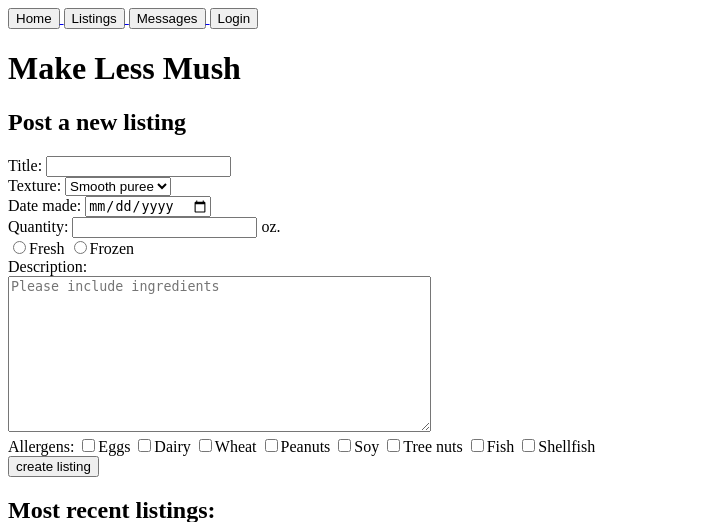
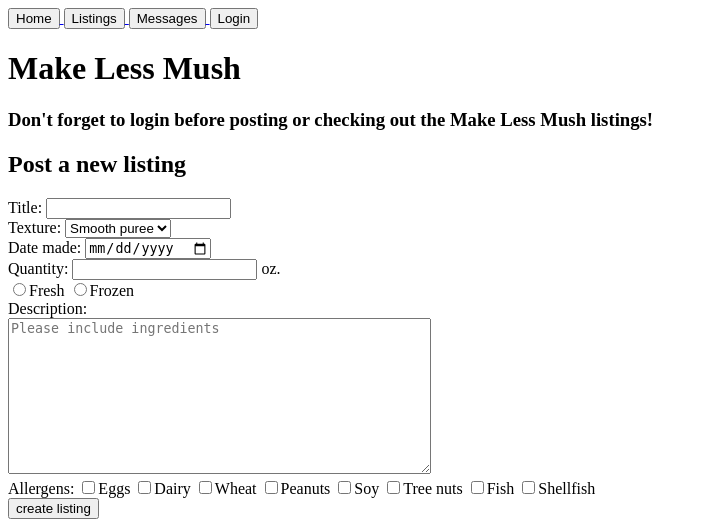
Before and after one commit to akvanhar/HB-FinalProject, a Flask app: page / in a window 1280 px wide. Shown: the top 522 px of the page, without its empty margins (0-707 px from the left). Run offline with Flask 2, Linux system fonts and the light colour scheme; data that the repository does not hold is empty; some libraries are stand-ins or nearby versions.

Commit message:
added restrictions to most parts of MLM

```diff
--- a/seed.py
+++ b/seed.py
@@ -12,6 +12,7 @@ def load_users():
 
     for line in user_file:
         email, password, fname, lname, fbid = line.split("|")
+        fbid = int(fbid)
         User.add_user(email, fname, lname, password, fbid)
 
 def load_listings():
@@ -38,6 +39,6 @@ def load_messages():
 if __name__ == "__main__":
     connect_to_db(app)
 
-    # load_users()
+    load_users()
     # load_listings()
-    load_messages()
+    # load_messages()
--- a/server.py
+++ b/server.py
@@ -1,4 +1,5 @@
 """Make Less Mush"""
+import os
 
 from jinja2 import StrictUndefined
 
@@ -16,7 +17,7 @@ from titlecase import titlecase
 app = Flask(__name__)
 
 #Required to use Flask sessions and the debug toolbar:
-app.secret_key = "abc123"
+app.secret_key = os.environ['FLASK_SECRET_KEY']
 
 #Set this in order to raise Jinja errors.
 app.jinja_env.undefined = StrictUndefined
@@ -64,10 +65,16 @@ def facebook_login():
 	fb_email = request.form.get('fbEmail')
 	current_acces_token = request.form.get('accessToken')
 
+	print "fb_user_id: ", fb_user_id
+
 	fb_user = User.query.filter_by(fb_id=fb_user_id).first()
+
+	print "fb_user: ", fb_user
+
 
 	if fb_user:
 		# User has previously logged into MLM
+		print "Hi. You're already a user."
 		user_id = fb_user.user_id
 		session['user_id'] = user_id
 		session['current_acces_token'] = current_acces_token
@@ -131,6 +138,7 @@ def signup_portal():
 @app.route('/fblogout_portal')
 def logout_portal():
 	"""Handles logout of MLM"""
+	# FIXTHIS
 
 	return redirect('/login')
 
@@ -138,71 +146,99 @@ def logout_portal():
 def postlisting():
 	"""Handles a new listing being submitted"""
 
-	title = request.form.get('title')
-	title = titlecase(title)
-	texture = request.form.get('texture')
-	datemade = request.form.get('datemade')
-	quantity = request.form.get('quantity')
-	freshfrozen = request.form.get('freshfrozen')
-	description = request.form.get('description')
-	allergens = request.form.getlist('allergens')
-	user_id = session['user_id']
+	if 'user_id' not in session:
+		#users who are not logged in cannot post a new listing
+		flash('Please login to post a Make Less Mush listing')
+		return redirect('/login')
+	else:
+		title = request.form.get('title')
+		title = titlecase(title)
+		texture = request.form.get('texture')
+		datemade = request.form.get('datemade')
+		quantity = request.form.get('quantity')
+		freshfrozen = request.form.get('freshfrozen')
+		description = request.form.get('description')
+		allergens = request.form.getlist('allergens')
+		user_id = session['user_id']
 
-	print "title: ", title
+		print "title: ", title
 
-	allergen = Allergen.add_allergen(allergens)
-	allergen_id = allergen.allergen_id
+		allergen = Allergen.add_allergen(allergens)
+		allergen_id = allergen.allergen_id
 
-	Food.add_food(title, texture, datemade, quantity, freshfrozen, description, allergen_id, user_id)
+		Food.add_food(title, texture, datemade, quantity, freshfrozen, description, allergen_id, user_id)
 
-	flash('Your listing has been successfully posted!')
+		flash('Your listing has been successfully posted!')
 
-	return redirect('/')
+		return redirect('/')
 
 @app.route('/listings')
 def listings():
 	"""Lists all the food listings"""
 
-	foods = Food.query.order_by(desc('post_date')).all()
-
-	return render_template('listings.html', foods=foods)
+	if 'user_id' not in session:
+		#users who are not logged in cannot view complete list of listings
+		flash('Please login to view the complete list of Make Less Mush listings.')
+		return redirect('/login')
+	else:
+		foods = Food.query.order_by(desc('post_date')).all()
+		return render_template('listings.html', foods=foods)
 
 @app.route('/listings/<int:food_id>')
 def food_info(food_id):
     """Display information about a specific food listing"""
 
-    food_listing = Food.query.get(food_id)
-    print food_listing
+    if 'user_id' not in session:
+    	#users who are not logged in cannot view listings details
+    	flash('Please login to view the details of that particular listing')
+    	return redirect('/login')
+    else:
+    	#get specific listing from db.
+    	food_listing = Food.query.get(food_id)
 
-    return render_template('food_info.html', food_listing=food_listing)
+    	return render_template('food_info.html', food_listing=food_listing)
 
 @app.route('/messages')
 def messages():
 	"""Displays messages for that specific user"""
 
-	current_user_id = session['user_id']
-	user_messages = Message.query.filter_by(receiver_id=current_user_id)
-	user_messages_by_date = user_messages.order_by(desc('datetime_sent'))
-	user_messages_by_status = user_messages.order_by('read_status').all()
+	if 'user_id' not in session:
+		#users who are not logged in cannot view their messages.
+		flash('Please login to view your messages.')
+		return redirect('/login')
+	else:
+		#Get the messages for that particular user.
+		current_user_id = session['user_id']
+		user_messages = Message.query.filter_by(receiver_id=current_user_id)
+		user_messages_by_date = user_messages.order_by(desc('datetime_sent'))
+		user_messages_by_status = user_messages.order_by('read_status').all()
 
-	return render_template('messages.html', user_messages=user_messages_by_status)
+		return render_template('messages.html', user_messages=user_messages_by_status)
 
 @app.route('/send_message', methods=['POST'])
 def send_message():
 	"""Handles sending a message to a specific user"""
 
-	message = request.form.get('message')
-	current_user_id = session['user_id']
-	posting_user = request.form.get('posting_user')
+	if 'user_id' not in session:
+		#users who are not logged in cannot send messages.
+		flash('Please login to send a message.')
+		return redirect('/login')
+	else:
+		#create a message field in the db.
+		message = request.form.get('message')
+		current_user_id = session['user_id']
+		posting_user = request.form.get('posting_user')
 
-	Message.add_message(current_user_id, posting_user, message)
+		Message.add_message(current_user_id, posting_user, message)
 
-	flash('Your message has been sent.')
+		flash('Your message has been sent.')
 
-	return redirect('/')
+		return redirect('/')
 
 @app.route('/change-read-status', methods=['POST'])
 def change_read_status():
+	"""change read status of a message"""
+	#FIXTHIS
 
 	return 'Hi Alyson'
 
--- a/static/facebookplay.js
+++ b/static/facebookplay.js
@@ -34,8 +34,9 @@ function myFacebookLogin() {
       FB.login(function(){}, {scope: 'publish_actions'});
     }
 
+//myFacebookLogout is never used atm.
 function myFacebookLogout() {
   FB.logout(function(response) {
   // user is now logged out
-});
+  });
 }
--- a/static/fblogin.js
+++ b/static/fblogin.js
@@ -107,9 +107,9 @@ window.fbAsyncInit = function() {
   });
 
   // 	//Now check to see which of the three login statuses is present for the user
-  //   FB.getLoginStatus(function(response) {
-  //   statusChangeCallback(response);
-  // });
+    FB.getLoginStatus(function(response) {
+    statusChangeCallback(response);
+  });
 };
 
 // Load the SDK asynchronously
--- a/templates/base.html
+++ b/templates/base.html
@@ -14,7 +14,7 @@
 </head>
 
 <body>
-	<script src='/static/facebookplay.js'></script
+	<script src='/static/facebookplay.js'></script>
 
 	<div id="fb-root"></div>
 
@@ -37,6 +37,8 @@
     	</a>
     {% endif %}
 
+    <div class="fb-login-button" data-max-rows="1" data-size="medium" data-show-faces="false" data-auto-logout-link="true" scope='public_profile,email,user_friends'></div>
+
 	{% block content %}
 		put your content here.
 
--- a/templates/index.html
+++ b/templates/index.html
@@ -1,14 +1,15 @@
 {% extends 'base.html' %}
 {% block content %}
 
-
-<!-- <div class="fb-login-button" data-max-rows="1" data-size="medium" data-show-faces="false" data-auto-logout-link="true" scope='public_profile,email,user_friends'></div>
- -->
 <h1>Make Less Mush</h1>
 
 {% for message in get_flashed_messages() %}
 	{{message}}
 {% endfor %}
+
+{% if 'user_id' not in session %}
+	<h3>Don't forget to login before posting or checking out the Make Less Mush listings!</h3>
+{% endif %}
 
 <h2>Post a new listing</h2>
 	<form action='/postlisting' method='post'>
--- a/templates/listings.html
+++ b/templates/listings.html
@@ -7,6 +7,7 @@
 			<th>Date posted</th>
 			<th>Title</th>
 			<th>Description</th>
+			<th>Posting user</th>
 		</tr>
 	</thead>
 	<tbody>
@@ -18,6 +19,7 @@
                 	</a>
                 </td>
 				<td>{{ food.description }}</td>
+				<td>{{ food.user.fname }} {{ food.user.lname }}</td>
 			</tr>
 		{% endfor %}
 	</tbody>
```
Also changed, not shown: 1 other file.
